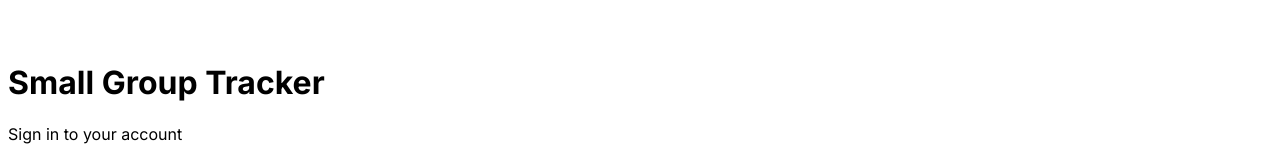
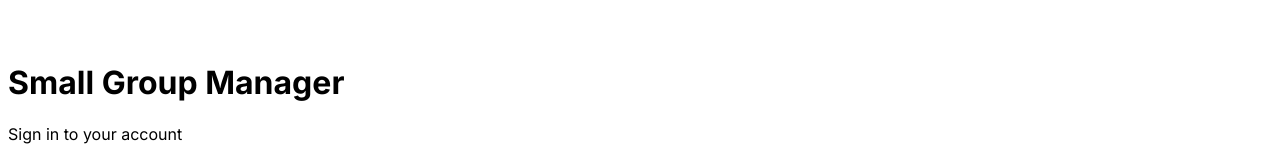
Before and after one commit to yeakleyt/small-group-tracker, a React (Vite) app in the folder client/: page /#/admin/groups in a window 1280 px wide. Before the commit this address led to /#/. Shown: the part 1234-1387 px from the top of the page. Built offline with nearby package versions, Linux system fonts and the light colour scheme; no server answers; a web font is replaced by a local one.

Commit message:
changed name to small group manager

```diff
--- a/client/src/components/layout/AppLayout.tsx
+++ b/client/src/components/layout/AppLayout.tsx
@@ -60,7 +60,7 @@ export function AppLayout({ children }: AppLayoutProps) {
       {/* Logo */}
       <div className="flex items-center gap-3 px-4 py-4 border-b border-sidebar-border">
         <div className="flex items-center gap-2">
-          <svg viewBox="0 0 32 32" className="h-7 w-7" aria-label="Small Group Tracker" fill="none">
+          <svg viewBox="0 0 32 32" className="h-7 w-7" aria-label="Small Group Manager" fill="none">
             <circle cx="16" cy="16" r="14" stroke="hsl(239,65%,65%)" strokeWidth="2" />
             <circle cx="10" cy="14" r="3" fill="hsl(239,65%,65%)" />
             <circle cx="22" cy="14" r="3" fill="hsl(239,65%,65%)" />
@@ -145,7 +145,7 @@ export function AppLayout({ children }: AppLayoutProps) {
           >
             <Menu className="h-5 w-5" />
           </button>
-          <span className="font-semibold text-sm">Small Group Tracker</span>
+          <span className="font-semibold text-sm">Small Group Manager</span>
           {user?.appRole === "app_admin" && (
             <Badge variant="secondary" className="ml-auto text-xs">Admin</Badge>
           )}
--- a/client/src/pages/InviteAcceptPage.tsx
+++ b/client/src/pages/InviteAcceptPage.tsx
@@ -101,8 +101,8 @@ export function InviteAcceptPage() {
           <h1 className="text-xl font-bold">You're Invited!</h1>
           <p className="text-sm text-muted-foreground">
             {data.group
-              ? <>Join <strong>{data.group.name}</strong> on Small Group Tracker</>
-              : <>Join Small Group Tracker</>}
+              ? <>Join <strong>{data.group.name}</strong> on Small Group Manager</>
+              : <>Join Small Group Manager</>}
           </p>
           <p className="text-xs text-muted-foreground">Invitation for: <strong>{data.invitation.email}</strong></p>
         </div>
--- a/client/src/pages/LoginPage.tsx
+++ b/client/src/pages/LoginPage.tsx
@@ -36,7 +36,7 @@ export function LoginPage() {
         {/* Logo */}
         <div className="flex flex-col items-center gap-3 text-center">
           <div className="flex items-center justify-center h-14 w-14 rounded-2xl bg-primary/10 border border-primary/20">
-            <svg viewBox="0 0 32 32" className="h-8 w-8" fill="none" aria-label="Small Group Tracker">
+            <svg viewBox="0 0 32 32" className="h-8 w-8" fill="none" aria-label="Small Group Manager">
               <circle cx="16" cy="16" r="14" stroke="hsl(239,65%,50%)" strokeWidth="2" />
               <circle cx="10" cy="14" r="3" fill="hsl(239,65%,50%)" />
               <circle cx="22" cy="14" r="3" fill="hsl(239,65%,50%)" />
@@ -47,7 +47,7 @@ export function LoginPage() {
             </svg>
           </div>
           <div>
-            <h1 className="text-xl font-bold text-foreground">Small Group Tracker</h1>
+            <h1 className="text-xl font-bold text-foreground">Small Group Manager</h1>
             <p className="text-sm text-muted-foreground">Sign in to your account</p>
           </div>
         </div>
```
